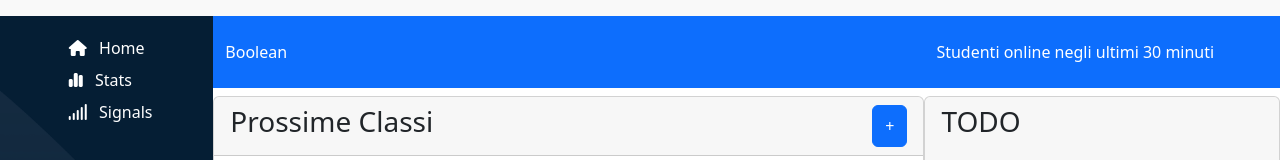
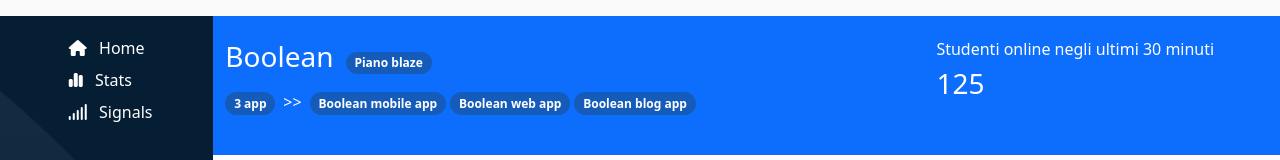
Before and after one commit to Elsti97/html-css-bootstrap-dashboard, a plain HTML site: page index.html in a window 1280 px wide. Shown: the part 64-224 px from the top of the page. Drawn offline with nearby package versions, Linux system fonts and the light colour scheme.

Commit message:
Sistemato sottotitolo blu i buttons mancanti

```diff
--- a/assets/css/style.css
+++ b/assets/css/style.css
@@ -16,6 +16,19 @@ main {
   background-image: url(../img/sidebar-bg.png);
   background-repeat: no-repeat;
   background-size: cover;
+}
+
+.breadcrumb >.active {
+  color: white;
+  text-decoration: none;
+}
+
+.breadcrumb-item+.breadcrumb-item::before {
+  color: white;
+}
+
+.breadcrumb-item button, .bg_blue {
+  background-color: #155CBA;
 }
 
 .dati_centrali {
--- a/index.html
+++ b/index.html
@@ -100,8 +100,31 @@
           <!-- SOTTOTITOLO BLU -->
           <div class="container-fluid bg-primary text-white py-4">
             <div class="row">
-              <div class="col-lg-8">Boolean</div>
-              <div class="col-lg-4">Studenti online negli ultimi 30 minuti</div>
+
+              <!-- BLU SX -->
+              <div class="col-lg-8">
+                <h3 class="d-inline-block me-2">Boolean</h3>
+                <button class="btn badge rounded-pill bg_blue">Piano blaze</button>
+                <nav class="mt-2" style="--bs-breadcrumb-divider: '>>';" aria-label="breadcrumb">
+                  <ol class="breadcrumb">
+                    <li class="breadcrumb-item">
+                      <button class="btn badge rounded-pill text-white">3 app</button>
+                    </li>
+                    <li class="breadcrumb-item active" aria-current="page">
+                      <button class="btn badge rounded-pill d-lg-none">+</button>
+                      <button class="btn badge rounded-pill d-none d-lg-inline-block">Boolean mobile app</button>
+                      <button class="btn badge rounded-pill d-none d-lg-inline-block">Boolean web app</button>
+                      <button class="btn badge rounded-pill d-none d-lg-inline-block">Boolean blog app</button>
+                    </li>
+                  </ol>
+                </nav>
+              </div>
+
+              <!-- BLU DX -->
+              <div class="col-lg-4">
+                <h6>Studenti online negli ultimi 30 minuti</h6>
+                <h3>125</h3>
+              </div>
             </div>
           </div>
 
```
